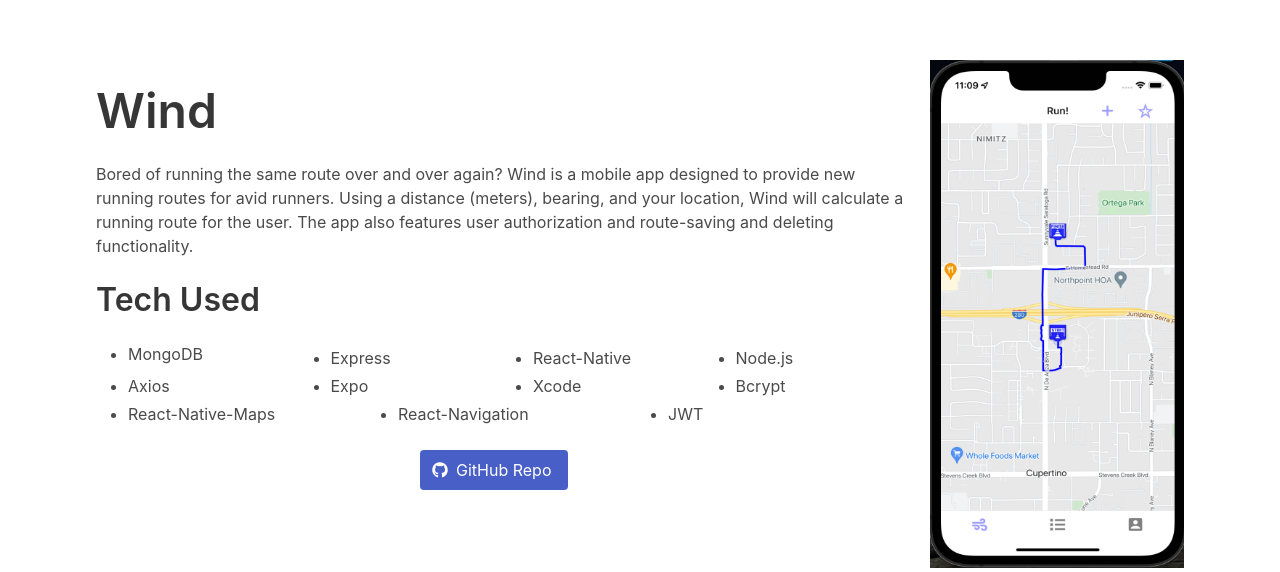
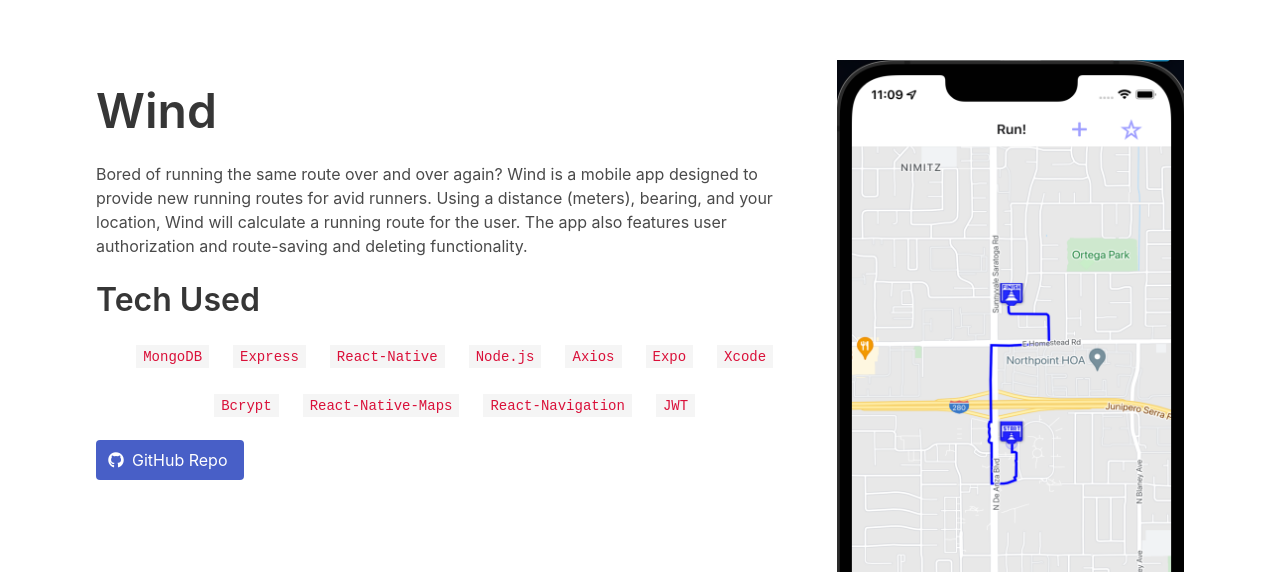
Before and after one commit to SKieronski/Portfolio, a React (Create React App) app: page / in a window 1280 px wide. Shown: the part 228-800 px from the top of the page. Built offline with nearby package versions, Linux system fonts and the light colour scheme.

Commit message:
Redid styling to be not use classic CSS conventions. Now using Bulma phrases. Redid list of tech used for project.

```diff
--- a/src/App.css
+++ b/src/App.css
@@ -9,7 +9,7 @@
   /* height: 1rem; */
 }
 
-.TechListUL {
+/* .TechListUL {
   display: flex;
   width: 100%;
   flex-wrap: wrap;
@@ -17,22 +17,33 @@
 
 .TechListLI {
   flex: 1 0 25%;
-  /* display: inline; */
+  display: inline;
+} */
+
+/* #IphoneImageContainer {
+  width: 25%;
+} */
+
+@media screen and (min-width: 769px) and (max-width: 1024px){
+  /* #IphoneImageContainer {
+    width: 40%;
+  } */
 }
 
-#IphoneImageContainer {
-  width: 25%;
-}
+@media screen and (max-width: 768px) {
+  /* #IphoneImageContainer {
+    width: 70%;
 
-@media screen and (min-width: 769px) and (max-width: 1024px){
-  #IphoneImageContainer {
-    width: 40%;
-  }
+  } */
 }
 
 #GitHubButton {
   /* display: inline; */
   /* position: relative; */
   /* transform: translateY(-50%); */
-  left: 40%;
+  /* left: 40%; */
 }
+
+.TechItem {
+  font-weight: bold;
+}
--- a/src/App.js
+++ b/src/App.js
@@ -2,6 +2,9 @@ import "bulma/css/bulma.min.css";
 import './App.css';
 // import HeaderBar from './components/HeaderBar';
 import ProjectOutline from './components/ProjectOutline';
+
+const myWindTech = ["MongoDB", "Express", "React-Native", "Node.js", "Axios", "Expo"
+  , "Xcode", "Bcrypt", "React-Native-Maps", "React-Navigation", "JWT"]
 
 function App() {
 
@@ -9,12 +12,12 @@ function App() {
   <div className="App">
     <section class="section is-large" id="ProjectSection">
       <div class="container">
-        <div class="columns">
+        <div class="columns is-centered">
           <div class="column">
             <div class="block" />
             <p class="title is-1">Wind</p>
             <div class="content">
-                <p class="">
+              <p>
                 Bored of running the same route over and over again?
                 Wind is a mobile app designed to provide new running routes for avid runners.
                 Using a distance (meters), bearing, and your location, Wind will calculate a running route for the user.
@@ -23,37 +26,16 @@ function App() {
             </div>
             <div class="block" />
             <p class="title is-3">Tech Used</p>
-            {/* <table class="table">
-              <tbody>
-                <tr>
-                  <td>MongoDB</td>
-                  <td>Express</td>
-                  <td>React-Native</td>
-                  <td>Node.js</td>
-                  <td>Axios</td>
-                  <td>Expo</td>
-                  <td>Xcode</td>
-                  <td>Bcrypt</td>
-                  <td>JWT</td>
-                  <td>React-Native-Maps</td>
-                  <td>React-Navigation</td>
-                </tr>
-              </tbody>
-            </table> */}
-            <div class="content is-normal">
-              <ul className="TechListUL">
-                <li className="TechListLI"> MongoDB </li>
-                <li className="TechListLI"> Express </li>
-                <li className="TechListLI"> React-Native </li>
-                <li className="TechListLI"> Node.js </li>
-                <li className="TechListLI"> Axios </li>
-                <li className="TechListLI"> Expo </li>
-                <li className="TechListLI"> Xcode </li>
-                <li className="TechListLI"> Bcrypt </li>
-                <li className="TechListLI"> React-Native-Maps </li>
-                <li className="TechListLI"> React-Navigation </li>
-                <li className="TechListLI"> JWT </li>
-              </ul>
+            <div class="columns is-mobile is-multiline is-centered">
+              {myWindTech.map((tech) => {
+                return (
+                  <div class="column is-narrow">
+                    <code class="html">
+                      {tech}
+                    </code>
+                  </div>
+                )
+              })}
             </div>
             <a class="button is-link is-responsive" id="GitHubButton">
               <span class="icon">
@@ -63,7 +45,7 @@ function App() {
             </a>
 
           </div>
-          <div class="column is-narrow" id="IphoneImageContainer">
+          <div class="column is-narrow is-one-fifth-fullhd is-one-third-desktop is" id="IphoneImageContainer">
             <figure class="image is-1by2">
               <img alt="Wind Create Screen" src="images/Wind/CreateScreen.png" />
             </figure>
```
Lines whose indentation alone changed are shown as unchanged.
